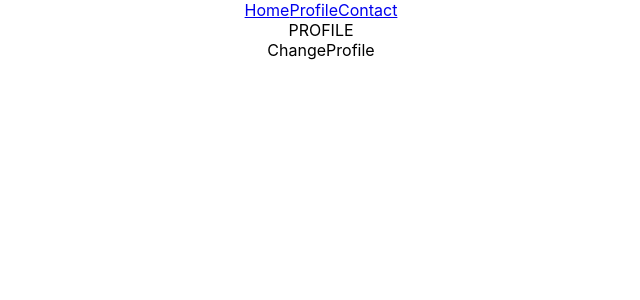
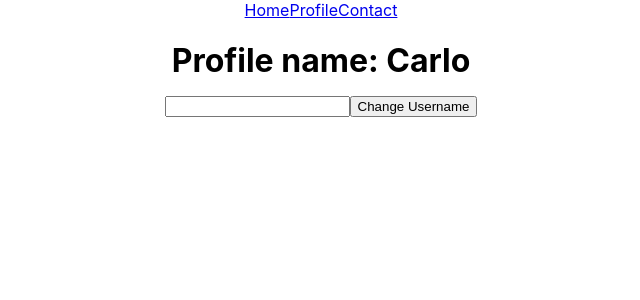
Before and after one commit to mr-CJ-ams/ReactNotes, a React (Create React App) app: page /profile in a window 1280 px wide. Shown: the top 300 px of the page, without its empty margins (319-959 px from the left). Built offline with nearby package versions, Linux system fonts and the light colour scheme.

Commit message:
useContext Hook | State Management

```diff
--- a/src/App.js
+++ b/src/App.js
@@ -1,38 +1,33 @@
-import "./App.css";
+import './App.css';
 import { BrowserRouter as Router, Routes, Route } from "react-router-dom";
-import { Home } from "./pages/Home";
-import { Profile } from "./pages/Profile";
-import { Contact } from "./pages/Contact";
-import { Navbar } from "./Navbar";
-import { QueryClient, QueryClientProvider } from "@tanstack/react-query";
+import {Home} from './pages/Home';
+import {Profile} from './pages/Profile';
+import {Contact} from './pages/Contact';
+import { Navbar } from './Navbar';
+import { useState, createContext } from 'react';
 
+export const AppContext = createContext();
 
 function App() {
-  const client = new QueryClient({
-    defaultOptions: {
-      queries: {
-        refetchOnWindowFocus: true,
-      },
-    },
-  });
-
-
+  const [username, setUserName] = useState("Carlo");
   return (
     <div className="App">
-      <QueryClientProvider client={client}>
+      <AppContext.Provider value={{username, setUserName}}>
         <Router>
-          <Navbar />
+          <Navbar/>
           <Routes>
             <Route path="/" element={<Home />} />
-            <Route path="/profile" element={<Profile />} />
-            <Route path="/contact" element={<Contact />} />
-            <Route path="*" element={<h1> PAGE NOT FOUND</h1>} />
+            <Route
+              path="/profile"
+              element={<Profile  />}
+            />
+            <Route path="/contact" element={<Contact/>} />
+            <Route path="*" element={ <h1>Page not found</h1> } />
           </Routes>
         </Router>
-      </QueryClientProvider>
+      </AppContext.Provider>
     </div>
   );
 }
 
-
 export default App;
--- a/src/components/ChangeProfile.js
+++ b/src/components/ChangeProfile.js
@@ -1,3 +1,24 @@
-export const ChangeProfile = () => {
-    return <div>ChangeProfile</div>;
-  };
+import { useState } from "react";
+import { useContext } from "react";
+import { AppContext } from "../App";
+
+export const ChangeProfile =  () => {
+    const {setUserName} = useContext(AppContext);
+    const [newUsername, setNewUsername] = useState("");
+    return(
+        <div>
+            <input
+                onChange={(event) => {
+                    setNewUsername(event.target.value)
+                }}
+            />
+            <button
+                onClick={() => {
+                    setUserName(newUsername)
+                }}
+            >
+                Change Username
+            </button>
+        </div>
+    );
+};
--- a/src/pages/Home.js
+++ b/src/pages/Home.js
@@ -1,35 +1,9 @@
-import { useQuery } from "@tanstack/react-query";
-import Axios from "axios";
+import { useContext } from "react";
+import { AppContext } from "../App";
 
-
-export const Home = () => {
-  const {
-    data: catData,
-    isLoading,
-    isError,
-    refetch,
-  } = useQuery({
-    queryKey: ["cat"],
-    queryFn: () => {
-      return Axios.get("https://catfact.ninja/fact").then((res) => res.data);
-    },
-  });
-
-
-  if (isError) {
-    return <h1> Sorry, there was an error </h1>;
-  }
-
-
-  if (isLoading) {
-    return <h1> Loading...</h1>;
-  }
-
-
+export const Home =() => {
+    const {username} = useContext(AppContext);
   return (
-    <h1>
-      This is the home page <p>{catData?.fact}</p>
-      <button onClick={refetch}> Update Data </button>
-    </h1>
+      <h1>Welcome to Home Page and user is {username} </h1>
   );
-};
+}
--- a/src/pages/Profile.js
+++ b/src/pages/Profile.js
@@ -1,10 +1,16 @@
 import { ChangeProfile } from "../components/ChangeProfile";
+import { useContext } from "react";
+import { AppContext } from "../App";
 
 export const Profile = () => {
+  const {username} = useContext(AppContext);
   return (
-    <div>
-      PROFILE
-      <ChangeProfile />
-    </div>
+      <div>
+        <h1>
+          Profile name: {username}
+          <ChangeProfile/>
+        </h1>
+      </div>
   );
-};
+
+}
```
